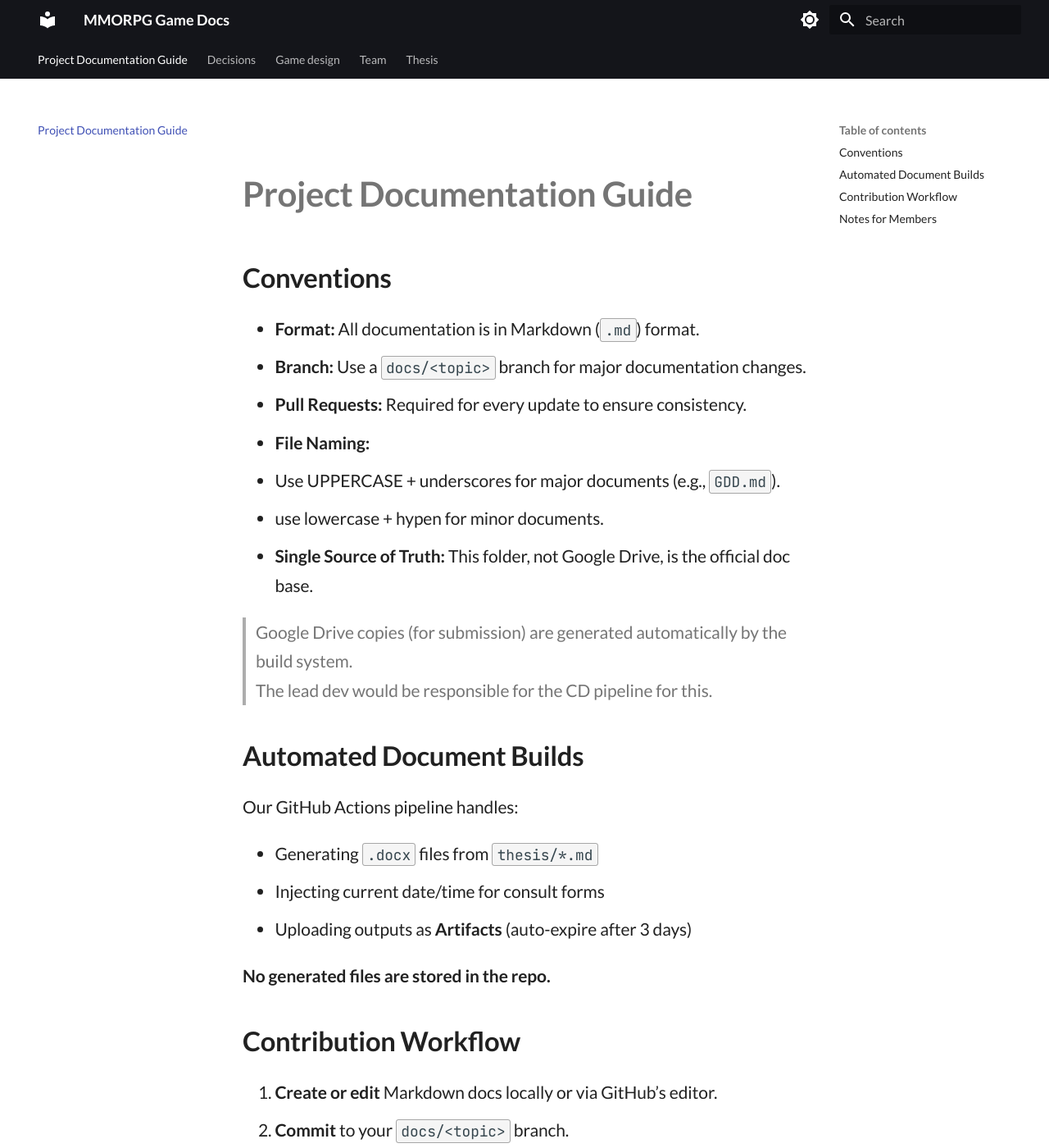
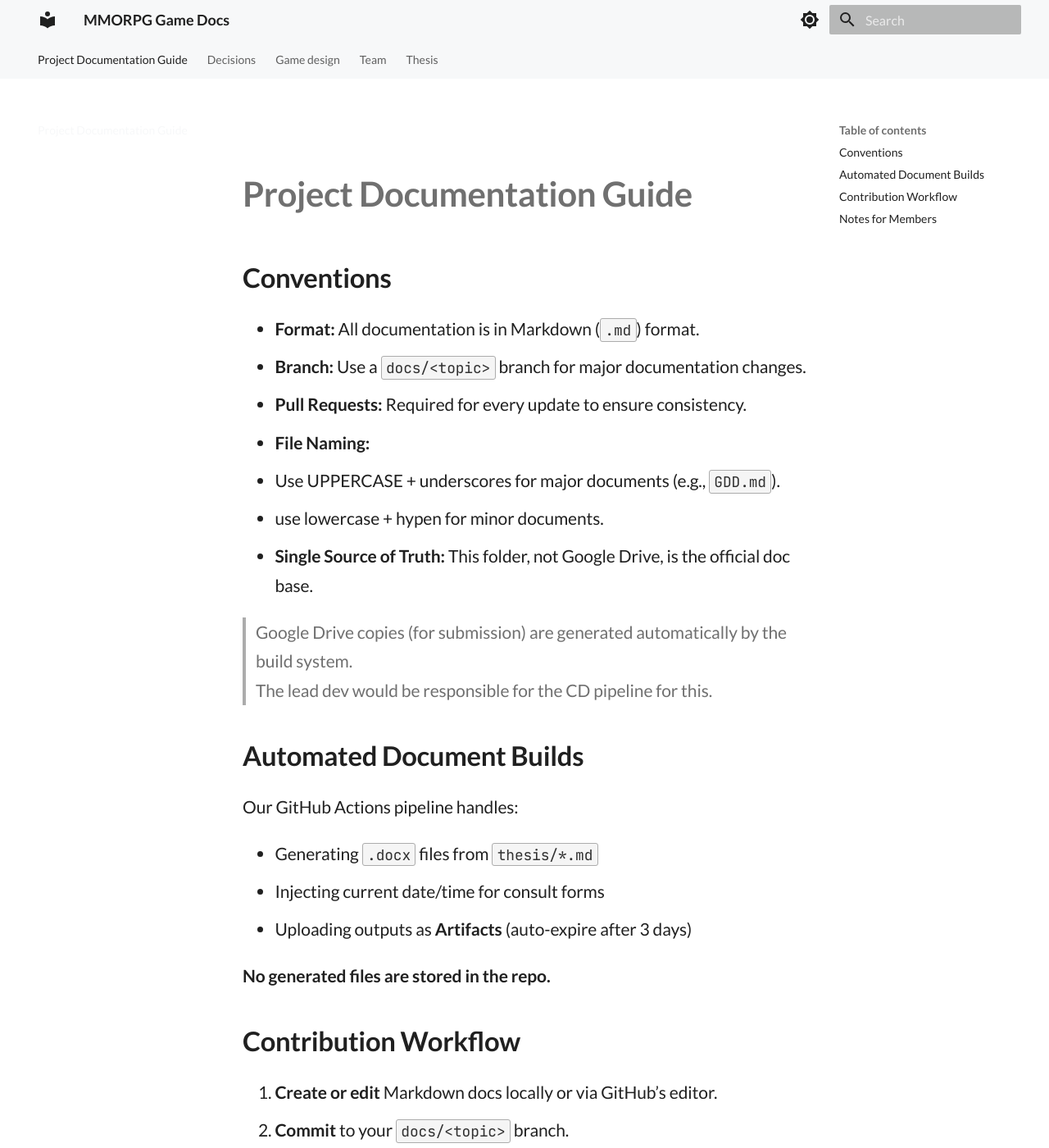
Before and after one commit to Markism-JA/Filipino-Inspired-MMORPG-Game, an MkDocs documentation site: the page built from docs/index.md, in a window 1280 px wide and 1400 px high. Shown: the whole window at 82% size. Built offline with MkDocs 1.6.1 and Material for MkDocs 9.7.7, drawn with Linux system fonts in a browser that asks for light colours.

Commit message:
fix color scheme

```diff
--- /dev/null
+++ b/docs/overrides/main.html
@@ -0,0 +1,54 @@
+{% extends "base.html" %}
+{% block styles %}
+{{ super() }}
+<style>
+    /* Light Mode Palette */
+    [data-md-color-scheme="default"] {
+        --md-primary-fg-color: #F7F8F9;
+        /* Almost black for headers */
+        --md-primary-fg-color--light: #202020;
+        --md-primary-bg-color: Neutral0;
+        /* Pure white background */
+
+        --md-default-fg-color: #202020;
+        /* Main text color */
+        --md-default-fg-color--light: #707070;
+        /* Lighter text for secondary info */
+        --md-default-fg-color--lighter: #acacac;
+        /* Borders */
+        --md-default-bg-color: #ffffff;
+        /* Main background */
+
+        --md-accent-fg-color: #0052cc;
+        /* A single pop of color for links/accents */
+
+        --md-code-fg-color: #303030;
+        --md-code-bg-color: #f5f5f5;
+        /* Light grey for code blocks */
+
+        --md-typeset-table-color: hsla(0, 0%, 0%, 0.12);
+    }
+
+    /* Dark Mode Palette */
+    [data-md-color-scheme="slate"] {
+        --md-primary-fg-color: #101214;
+        --md-primary-fg-color--light: #d0d0d0;
+        --md-primary-bg-color: #f0f0f0;
+        /* Very dark grey, not pure black */
+        # --md-default-fg-color: #d0d0d0;
+        /* Main text color (off-white) */
+        --md-default-fg-color--light: #909090;
+        /* Lighter text */
+        --md-default-fg-color--lighter: #404040;
+        /* Borders */
+        --md-default-bg-color: #121212;
+
+        --md-accent-fg-color: #3498db;
+
+        --md-code-fg-color: #e0e0e0;
+        --md-code-bg-color: #1e1e1e;
+
+        --md-typeset-table-color: hsla(0, 0%, 100%, 0.12);
+    }
+</style>
+{% endblock %}
--- a/mkdocs.yml
+++ b/mkdocs.yml
@@ -4,6 +4,7 @@
 
 theme:
   name: material
+  custom_dir: docs/overrides
 
   features:
     - header.autohide
@@ -17,16 +18,12 @@
   palette:
     - media: "(prefers-color-scheme: light)"
       scheme: default
-      primary: black
-      accent: grey
       toggle:
         icon: material/brightness-7
         name: Switch to dark mode
 
     - media: "(prefers-color-scheme: dark)"
       scheme: slate
-      primary: black
-      accent: grey
       toggle:
         icon: material/brightness-4
         name: Switch to light mode
```
